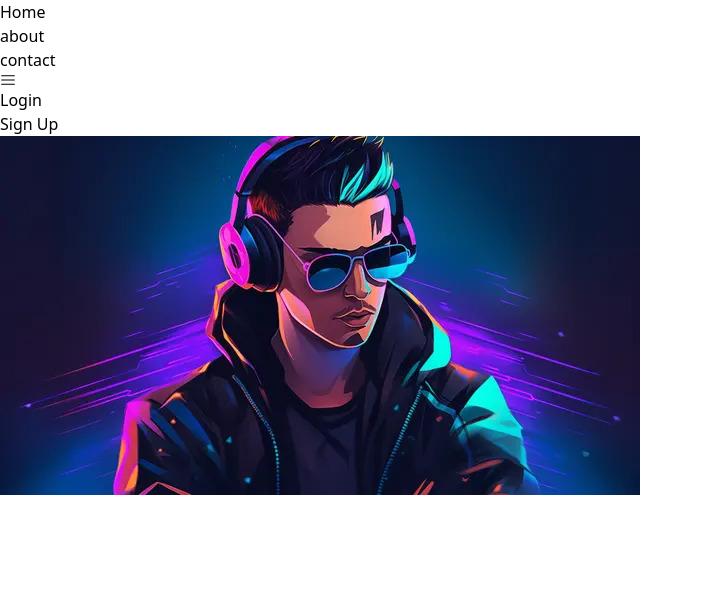
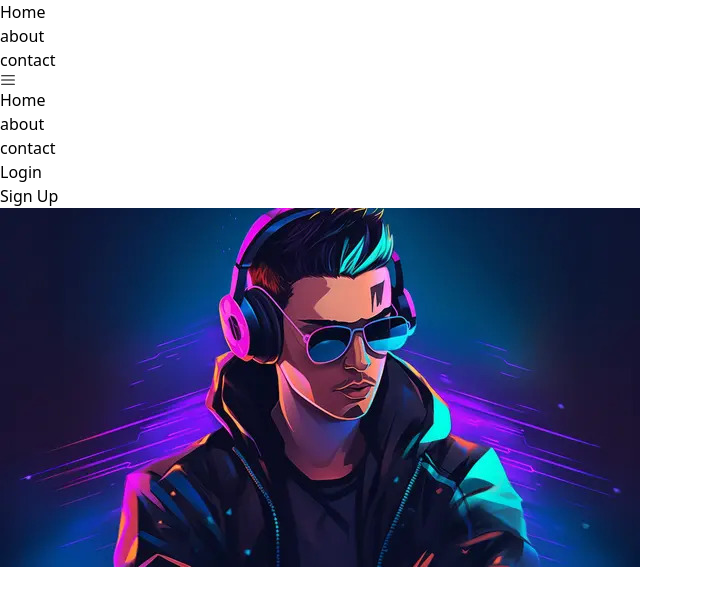
Before and after one commit to MuhammadUsmanIrfan/practise-todo-app, a React (Vite) app: page / in a window 1280 px wide. Shown: the top 606 px of the page, without its empty margins (0-703 px from the left). Built offline with nearby package versions, Linux system fonts and the light colour scheme.

Commit message:
Set router and nav bar

```diff
--- a/src/components/NavBar.jsx
+++ b/src/components/NavBar.jsx
@@ -11,8 +11,14 @@ const NavBar = () => {
             <li>contact</li>
         </ul>
         <div className='md:hidden'>
-        <RxHamburgerMenu />
+        <RxHamburgerMenu className='text-3xl'/>
         </div>
+        {/* Adding Menu for Mobile view */}
+        <ul className='md:hidden absolute top-20 left-0 w-[50vw] h-[90vh] bg-slate-800 text-white'>
+            <li>Home</li>
+            <li>about</li>
+            <li>contact</li>
+        </ul>
         <ul className='flex gap-3 items-center md:flex'>
            <li><a href="#">Login</a></li>
            <li><a href="#">Sign Up</a></li>
```
